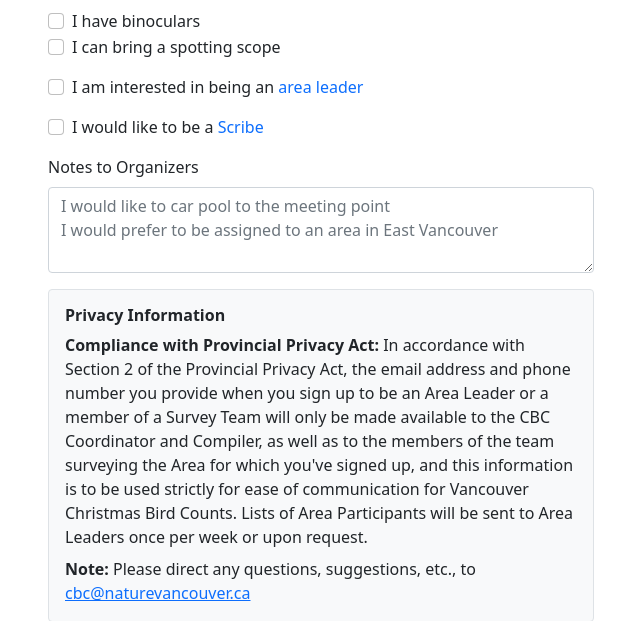
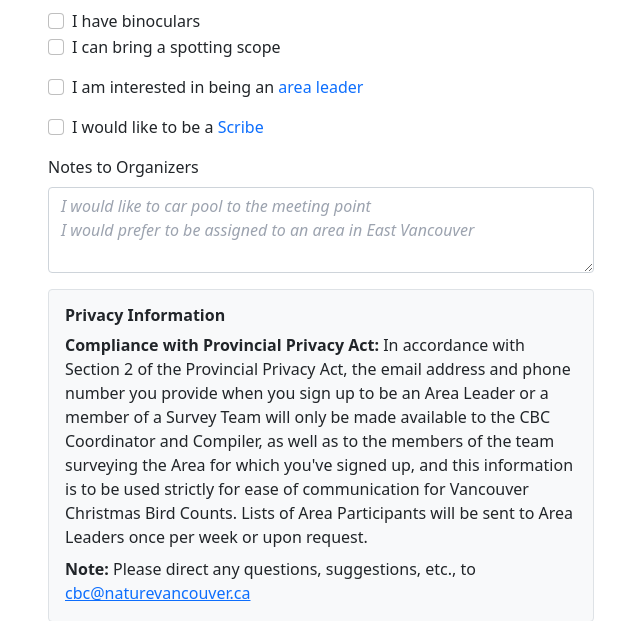
Before and after one commit to commonloon/christmas-bird-count-registration, a Flask app: page / in a window 1280 px wide. Shown: the part 1076-1697 px from the top of the page, without its empty margins (34-674 px from the left). Run offline with Flask 3, Linux system fonts and the light colour scheme; data that the repository does not hold is empty; some libraries are stand-ins or nearby versions.

Commit message:
Italicize notes placeholder text

```diff
--- a/static/css/main.css
+++ b/static/css/main.css
@@ -54,6 +54,13 @@
 .form-select:focus {
     border-color: #0d6efd;
     box-shadow: 0 0 0 0.2rem rgba(13, 110, 253, 0.25);
+}
+
+/* Notes field placeholder styling - make example text more distinct */
+#notes_to_organizers::placeholder {
+    font-style: italic;
+    color: #9ca3af;
+    opacity: 1;
 }
 
 /* Map legend */
```
